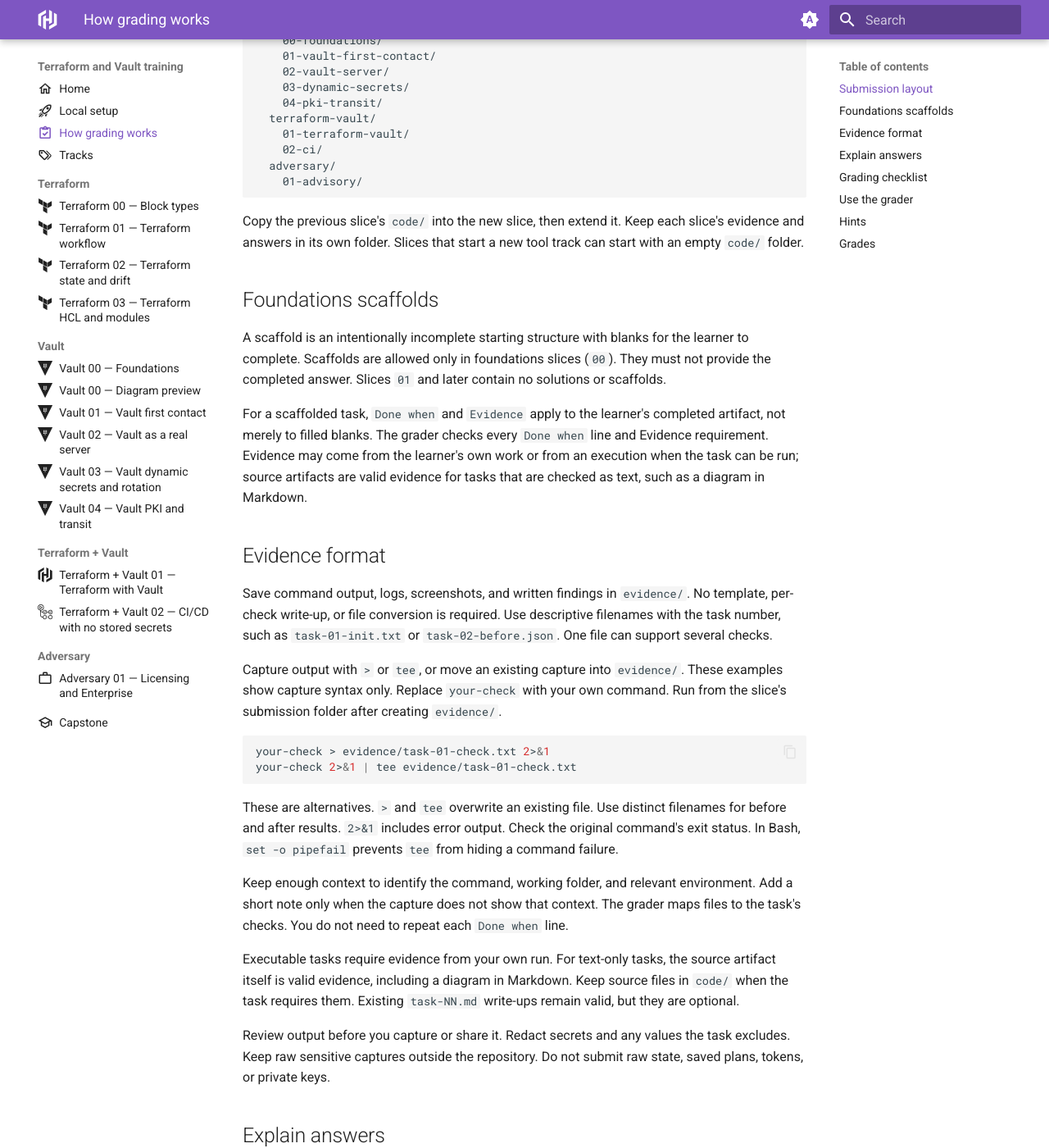
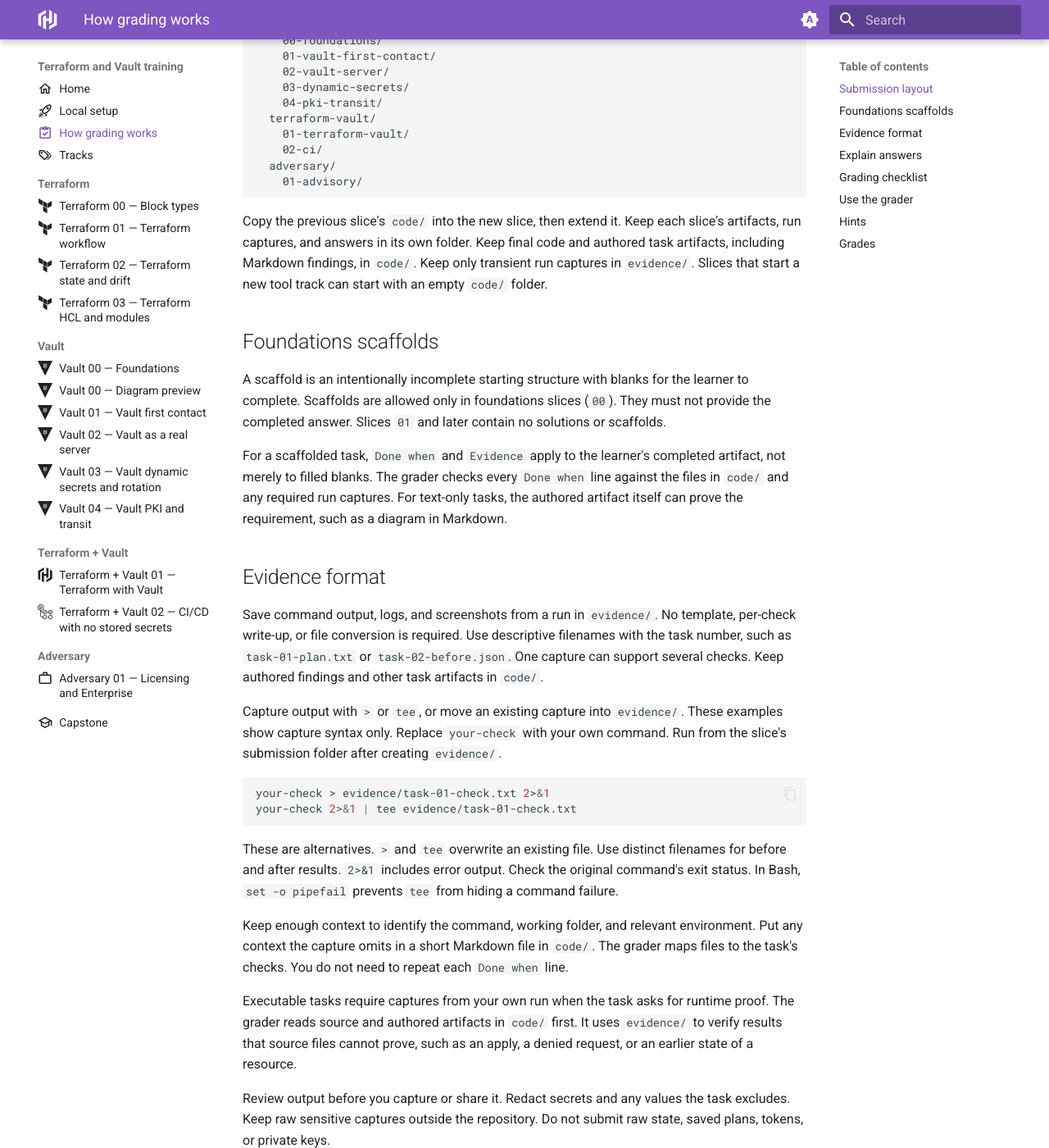
Before and after one commit to OpalBolt/Hashicorp-Katas, an MkDocs documentation site: the page built from docs/grading.md, in a window 1280 px wide and 1400 px high, scrolled down 562 px. Shown: the whole window at 82% size. Built offline with MkDocs 1.6.1 and Material for MkDocs 9.7.7, drawn with Linux system fonts in a browser that asks for light colours; some of the changed text lies outside the part shown.

Commit message:
docs: reserve evidence for runtime captures
Source files can prove static requirements without duplicate evidence.
Runtime captures preserve results that later changes or teardown erase.

````diff
--- a/docs/grading.md
+++ b/docs/grading.md
@@ -4,8 +4,9 @@ icon: material/clipboard-check-outline
 
 # How grading works
 
-The grading skill checks your work against the slice file. It checks both the tasks and your written Explain answers.
-It uses your files and runs checks when it can.
+The grading skill checks your work against the slice file, including its tasks
+and Explain questions. It reads your source artifacts and run captures without
+running your configuration.
 
 ## Submission layout
 
@@ -18,8 +19,8 @@ submissions/
     01-workflow/
       code/
       evidence/
-        task-01-init.txt
         task-01-plan.txt
+        task-01-apply.txt
       answers.md
     02-state/
     03-modules/
@@ -37,7 +38,9 @@ submissions/
 ```
 
 Copy the previous slice's `code/` into the new slice, then extend it.
-Keep each slice's evidence and answers in its own folder.
+Keep each slice's artifacts, run captures, and answers in its own folder.
+Keep final code and authored task artifacts, including Markdown findings,
+in `code/`. Keep only transient run captures in `evidence/`.
 Slices that start a new tool track can start with an empty `code/` folder.
 
 ## Foundations scaffolds
@@ -49,17 +52,17 @@ solutions or scaffolds.
 
 For a scaffolded task, `Done when` and `Evidence` apply to the learner's
 completed artifact, not merely to filled blanks. The grader checks every
-`Done when` line and Evidence requirement. Evidence may come from the
-learner's own work or from an execution when the task can be run; source
-artifacts are valid evidence for tasks that are checked as text, such as a
-diagram in Markdown.
+`Done when` line against the files in `code/` and any required run captures.
+For text-only tasks, the authored artifact itself can prove the requirement,
+such as a diagram in Markdown.
 
 ## Evidence format
 
-Save command output, logs, screenshots, and written findings in `evidence/`.
+Save command output, logs, and screenshots from a run in `evidence/`.
 No template, per-check write-up, or file conversion is required.
-Use descriptive filenames with the task number, such as `task-01-init.txt`
-or `task-02-before.json`. One file can support several checks.
+Use descriptive filenames with the task number, such as `task-01-plan.txt`
+or `task-02-before.json`. One capture can support several checks.
+Keep authored findings and other task artifacts in `code/`.
 
 Capture output with `>` or `tee`, or move an existing capture into `evidence/`.
 These examples show capture syntax only. Replace `your-check` with your own
@@ -76,14 +79,14 @@ Use distinct filenames for before and after results.
 In Bash, `set -o pipefail` prevents `tee` from hiding a command failure.
 
 Keep enough context to identify the command, working folder, and relevant
-environment. Add a short note only when the capture does not show that context.
-The grader maps files to the task's checks. You do not need to repeat each
-`Done when` line.
+environment. Put any context the capture omits in a short Markdown file in
+`code/`. The grader maps files to the task's checks. You do not need to repeat
+each `Done when` line.
 
-Executable tasks require evidence from your own run.
-For text-only tasks, the source artifact itself is valid evidence, including a
-diagram in Markdown. Keep source files in `code/` when the task requires them.
-Existing `task-NN.md` write-ups remain valid, but they are optional.
+Executable tasks require captures from your own run when the task asks for
+runtime proof. The grader reads source and authored artifacts in `code/` first.
+It uses `evidence/` to verify results that source files cannot prove, such as
+an apply, a denied request, or an earlier state of a resource.
 
 Review output before you capture or share it. Redact secrets and any values
 the task excludes. Keep raw sensitive captures outside the repository.
@@ -108,8 +111,8 @@ Answer:
 The grading skill:
 
 1. Reads the slice file, submission folder, and relevant source files.
-2. Checks every `Done when` line against evidence.
-3. Runs safe checks when the environment supports them.
+2. Checks every `Done when` line against source files and required run captures.
+3. Reports checks it cannot verify without running your configuration.
 4. Reports each task as `PASS`, `PARTIAL`, or `FAIL`.
 5. Names the exact unmet line and explains why it is unmet.
 6. Judges each Explain answer as `solid`, `shallow`, or `wrong`.
````
Also changed, not shown: .agents/skills/grader/SKILL.md (+6 -4 lines), README.md (+2 -2 lines), docs/capstone.md (+14 -12 lines), docs/slices/adversary/01-advisory.md (+3 -2 lines), docs/slices/terraform/01-workflow.md (+1 -1 lines).
